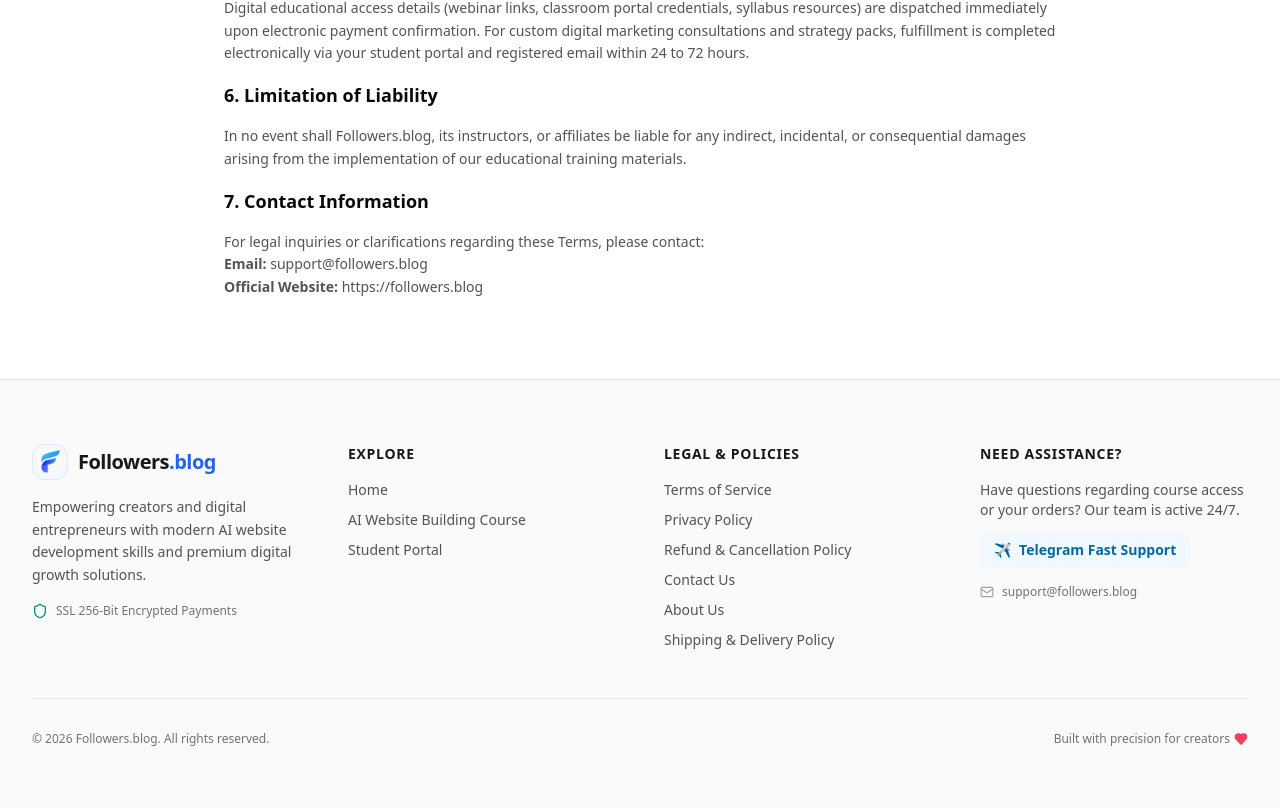
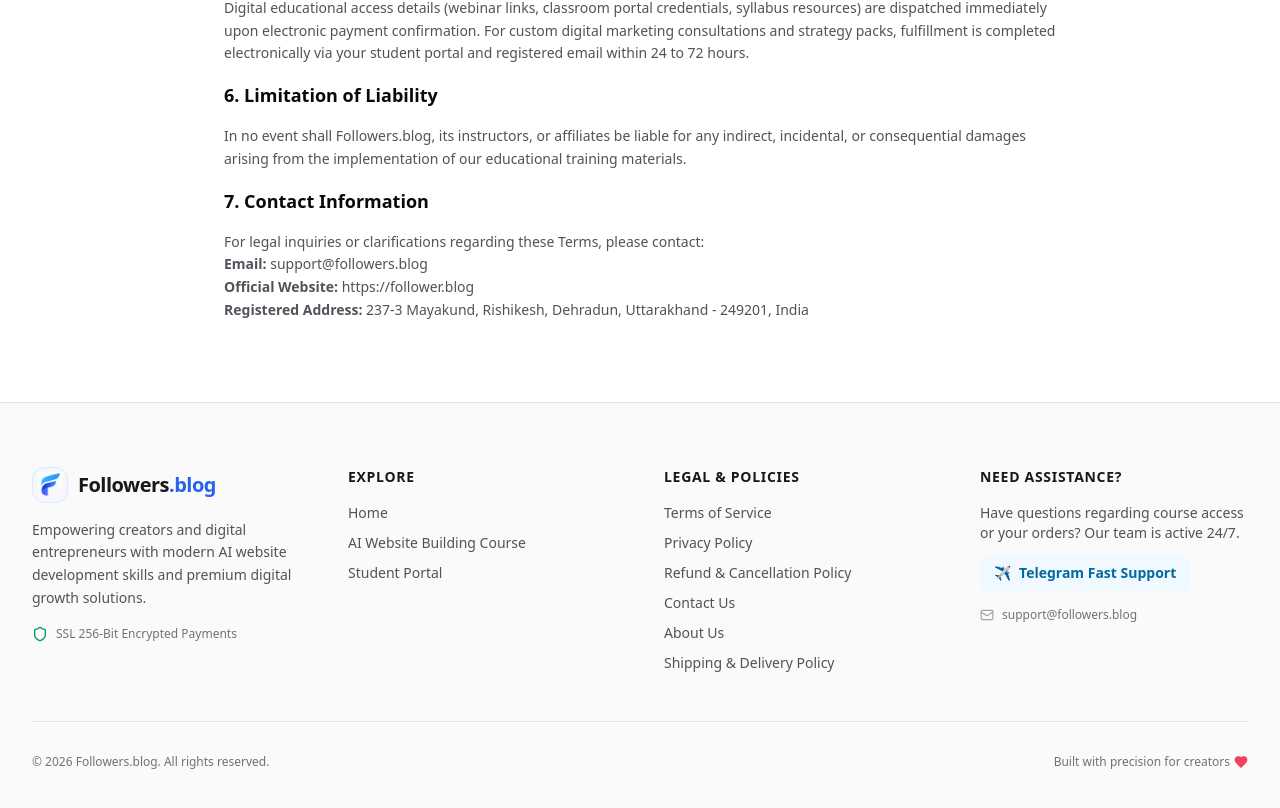
Before and after one commit to followersblog/followersblog, a Next.js app: page /terms in a window 1280 px wide. Shown: the part 889-1697 px from the top of the page. Built offline with nearby package versions, Linux system fonts and the light colour scheme; no server answers.

Commit message:
Update official registered address to match KYC records in Rishikesh

```diff
--- a/src/app/contact/page.tsx
+++ b/src/app/contact/page.tsx
@@ -64,9 +64,9 @@
                     <MapPin className="w-5 h-5" />
                   </div>
                   <div>
-                    <div className="font-bold text-zinc-900">Registered Office Desk</div>
-                    <div className="text-zinc-600">Plot 42, Sector 18, Commercial Tower</div>
-                    <div className="text-zinc-500 text-xs">Gurugram, Haryana - 122008, India</div>
+                    <div className="font-bold text-zinc-900">Registered Office Address</div>
+                    <div className="text-zinc-600">237-3 Mayakund, Rishikesh</div>
+                    <div className="text-zinc-500 text-xs">Dehradun, Uttarakhand - 249201, India</div>
                   </div>
                 </div>
 
--- a/src/app/refund/page.tsx
+++ b/src/app/refund/page.tsx
@@ -48,7 +48,7 @@
 
             <h2 className="text-lg font-bold text-zinc-950">3. Refund Processing Timelines</h2>
             <p>
-              Approved refunds are initiated immediately and credited back to the original source account (UPI, Debit/Credit Card, NetBanking) via our payment gateway partner Cashfree within <strong>3 to 7 business days</strong>.
+              Approved refunds are initiated immediately and credited back to the original source account (UPI, Debit/Credit Card, NetBanking) via our authorized payment partners (Cashfree / Razorpay) within <strong>3 to 7 business days</strong>.
             </p>
 
             <h2 className="text-lg font-bold text-zinc-950">4. How to Request a Refund</h2>
--- a/src/app/shipping/page.tsx
+++ b/src/app/shipping/page.tsx
@@ -46,7 +46,7 @@
             <div>
               <h2 className="text-lg font-bold text-zinc-950 mb-2">2. Delivery Confirmation & Tax Invoice</h2>
               <p>
-                Immediately after successful payment processing by our payment gateway partner Cashfree, an official computer-generated Tax Invoice and order confirmation is sent to your registered email address. You can also view and print your receipt directly from our student portal.
+                Immediately after successful payment processing by our authorized payment gateway partners (Cashfree / Razorpay), an official computer-generated Tax Invoice and order confirmation is sent to your registered email address. You can also view and print your receipt directly from our student portal.
               </p>
             </div>
 
@@ -67,6 +67,7 @@
               <p>
                 For any queries regarding delivery timelines or student portal credentials, contact: <br />
                 <strong>Email:</strong> support@followers.blog <br />
+                <strong>Registered Office:</strong> 237-3 Mayakund, Rishikesh, Dehradun, Uttarakhand - 249201, India <br />
                 <strong>Operating Desk:</strong> Monday – Sunday, 9:00 AM – 11:00 PM IST
               </p>
             </div>
--- a/src/app/terms/page.tsx
+++ b/src/app/terms/page.tsx
@@ -51,7 +51,8 @@
             <p>
               For legal inquiries or clarifications regarding these Terms, please contact: <br />
               <strong>Email:</strong> support@followers.blog <br />
-              <strong>Official Website:</strong> https://followers.blog
+              <strong>Official Website:</strong> https://follower.blog <br />
+              <strong>Registered Address:</strong> 237-3 Mayakund, Rishikesh, Dehradun, Uttarakhand - 249201, India
             </p>
           </section>
         </div>
```
